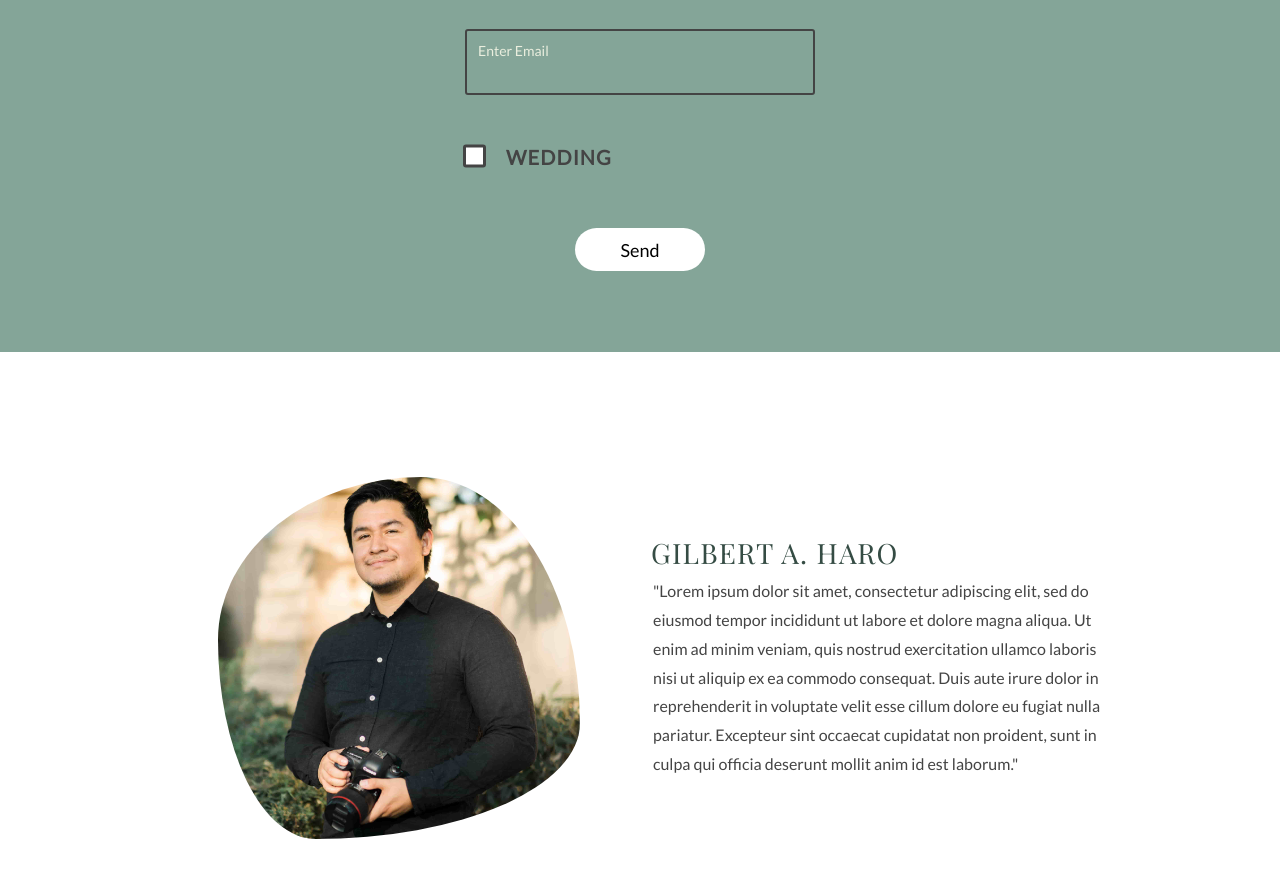
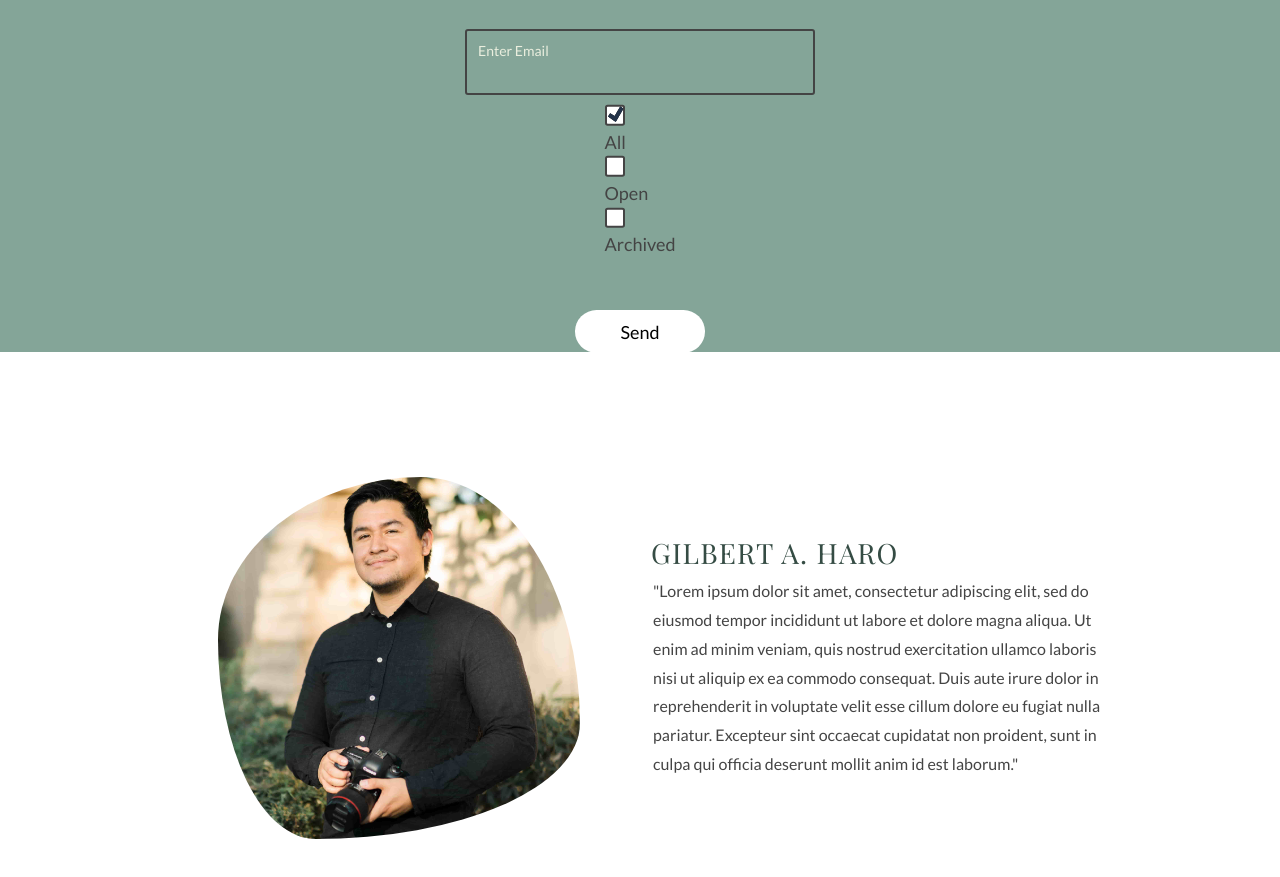
Before and after one commit to gah-code/ghp-app, a React (Create React App) app: page / in a window 1280 px wide. Shown: the part 2719-3596 px from the top of the page. Built offline with nearby package versions, Linux system fonts and the light colour scheme.

Commit message:
Form Radio Button Test Four

```diff
--- a/src/components/Misc/Form.js
+++ b/src/components/Misc/Form.js
@@ -47,14 +47,22 @@ const Form = () => {
               <span class="placeholder">Enter Email</span>
             </label>
 
-            <label htmlFor="service-type" className="form-control">
-              <input type="radio" name="service-type" value="Wedding" />
-              <p> wedding</p>
+            <div class="radio-toolbar">
+              <input
+                type="radio"
+                id="radio1"
+                name="radios"
+                value="all"
+                checked
+              />
+              <label for="radio1">All</label>
 
-              {/* <input type="radio" name="checkbox-checked" value="Family" />
-              <p> Family</p> */}
+              <input type="radio" id="radio2" name="radios" value="false" />
+              <label for="radio2">Open</label>
 
-            </label>
+              <input type="radio" id="radio3" name="radios" value="true" />
+              <label for="radio3">Archived</label>
+            </div>
 
             <button
               className="form-button"
```
